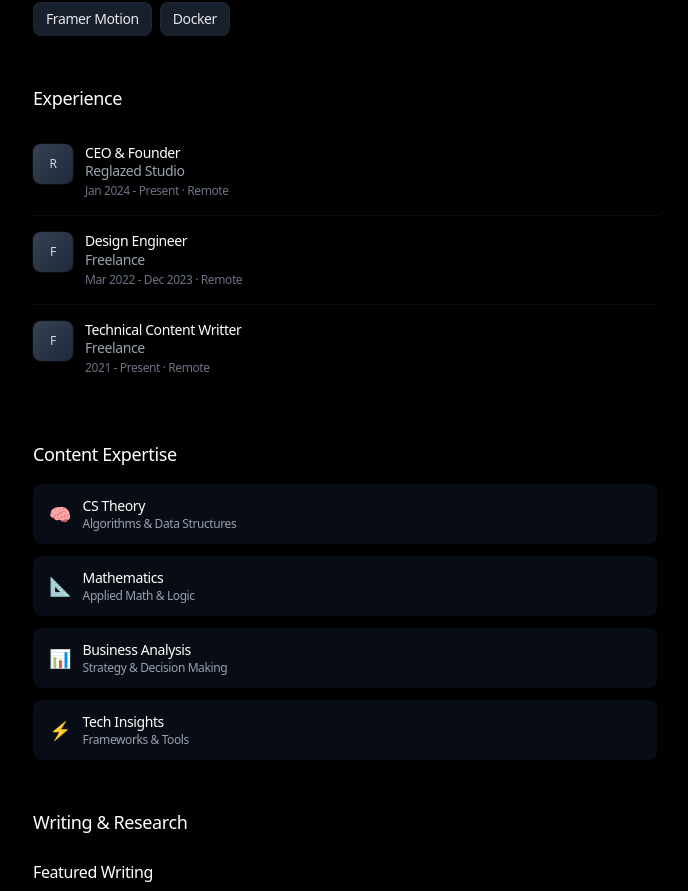
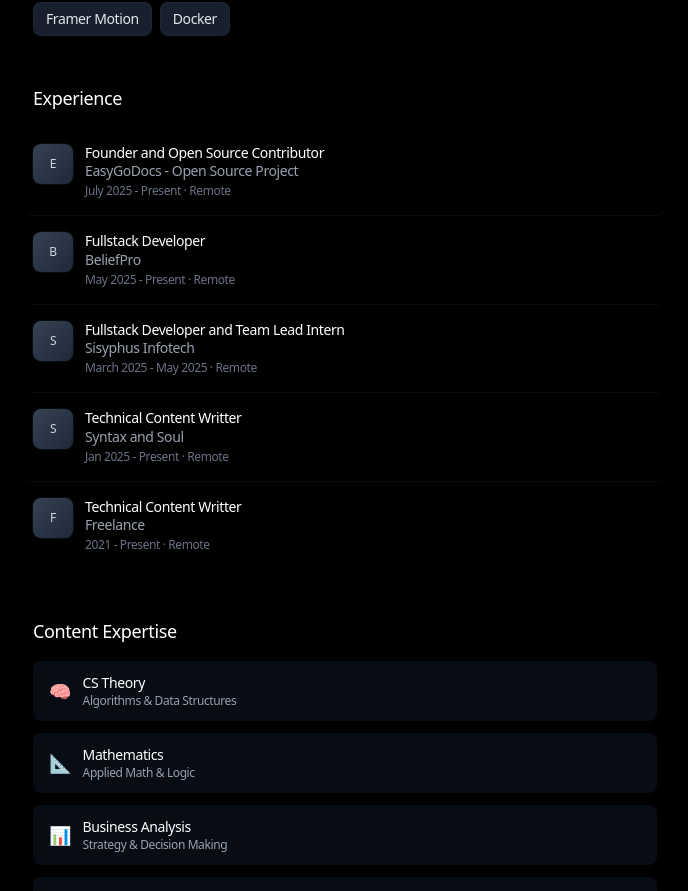
Before and after one commit to KOUSTAV2409/myportfolio, a Next.js app: page / in a window 1280 px wide. Shown: the part 1173-2064 px from the top of the page, without its empty margins (295-983 px from the left). Built offline with nearby package versions, Linux system fonts and the light colour scheme; no server answers.

Commit message:
fixed issue related env files and analytics

```diff
--- a/app/data.ts
+++ b/app/data.ts
@@ -115,37 +115,69 @@
 
 export const WORK_EXPERIENCE: WorkExperience[] = [
   {
-    company: 'Reglazed Studio',
-    title: 'CEO & Founder',
-    start: 'Jan 2024',
+    company: 'EasyGoDocs - Open Source Project',
+    title: 'Founder and Open Source Contributor',
+    start: 'July 2025',
     end: 'Present',
     location: 'Remote',
     employmentType: 'Full-time',
-    link: 'https://reglazedstudio.com',
+    link: 'https://easygodocs.vercel.app/',
     id: 'work1',
-    description: 'Leading a design and development studio focused on creating exceptional digital experiences for startups and established businesses.',
+    description: 'Modern Solutions to Master Documentation.Documentation should be as easy as writing code. EasyGoDocs makes it possible.',
     achievements: [
-      'Built and scaled a team of 5+ designers and developers',
-      'Delivered 20+ successful projects with 98% client satisfaction',
-      'Established strategic partnerships with 3 major tech companies',
-      'Generated $200K+ in revenue within first year'
+      'Project listed on GSsoC',
+      'Got some awsome contributors for this open source project',
+      'Published some beutiful and short docs on different technical topics so that developers and learners can get it very easily '
+
     ]
   },
   {
-    company: 'Freelance',
-    title: 'Design Engineer',
-    start: 'Mar 2022',
-    end: 'Dec 2023',
+    company: 'BeliefPro',
+    title: 'Fullstack Developer',
+    start: 'May 2025',
+    end: 'Present',
     location: 'Remote',
     employmentType: 'Contract',
-    link: '',
+    link: 'https://beliefpro.com/',
     id: 'work2',
-    description: 'Specialized in bridging design and development, creating seamless user experiences with modern web technologies.',
+    description: 'Working as a fullstack web developer and product designer',
     achievements: [
-      'Completed 30+ projects across various industries',
-      'Developed Motion Primitives library with 10K+ downloads',
-      'Reduced client development costs by 40% through reusable components',
-      'Maintained 95% client retention rate'
+      'Built sevaral internal tools for the organization',
+      'Handle clients of the company to and provided relevent service on behalf of belief ',
+      'Mentoring developer of the organization to polish their skills in next level.',
+
+    ]
+  },
+  {
+    company: 'Sisyphus Infotech',
+    title: 'Fullstack Developer and Team Lead Intern',
+    start: 'March 2025',
+    end: 'May 2025',
+    location: 'Remote',
+    employmentType: 'Contract',
+    link: 'https://sisyphusinfotech.com/',
+    id: 'work3',
+    description: 'Working as a fullstack web developer and product designer',
+    achievements: [
+      'Built 1 project for the company',
+      'Lead the whole team for 3+ month to complete and deliver the project ',
+
+
+    ]
+  },
+  {
+
+    company: 'Syntax and Soul',
+    title: 'Technical Content Writter',
+    start: 'Jan 2025',
+    end: 'Present',
+    location: 'Remote',
+    employmentType: 'Own Hashnode Writting Platform',
+    link: 'https://syntaxandsoul.hashnode.dev/',
+    id: 'work4',
+    description: 'Writting about different contents related computer science , programming and different technologies',
+    achievements: [
+      'Started a javascript article series'
     ]
   },
   {
@@ -157,7 +189,7 @@
     location: 'Remote',
     employmentType: 'Contract',
     link: '',
-    id: 'work3',
+    id: 'work5',
     description: 'Delivering high-quality front-end solutions with focus on performance, accessibility, and user experience.',
     achievements: [
       'Built 50+ responsive web applications',
--- a/eslint.config.mjs
+++ b/eslint.config.mjs
@@ -14,7 +14,6 @@
     "next/core-web-vitals",
     "next/typescript",
   ),
-  "plugin:mdx/recommended",
 ];
 
 export default eslintConfig;
--- a/lib/analytics.ts
+++ b/lib/analytics.ts
@@ -4,7 +4,7 @@
   }
 }
 
-export const GA_TRACKING_ID = process.env.NEXT_PUBLIC_GA_ID || 'G-HDNFTSV780'
+export const GA_TRACKING_ID = process.env.NEXT_PUBLIC_GA_ID
 
 export const pageview = (url: string) => {
   if (typeof window !== 'undefined' && window.gtag) {
```
Also changed, not shown: 2 other files (tests, documents, lock files or other folders).
